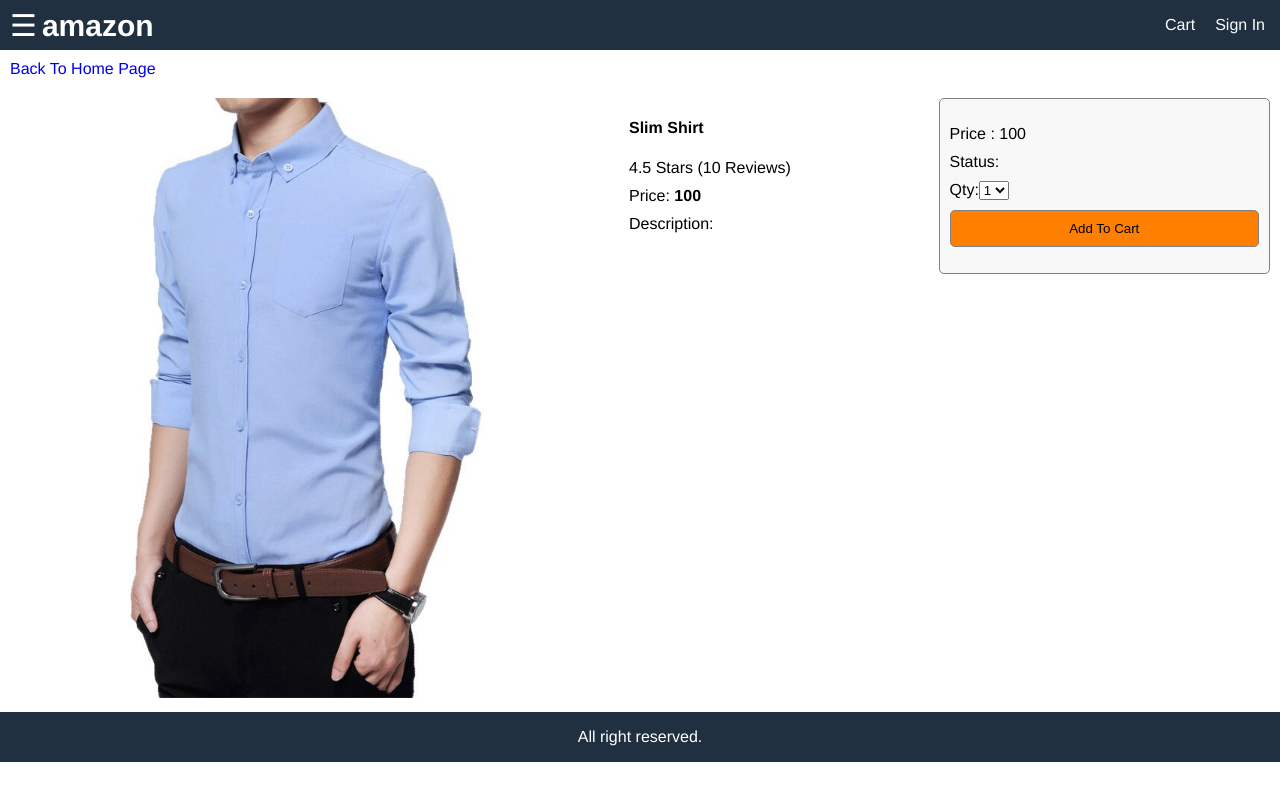
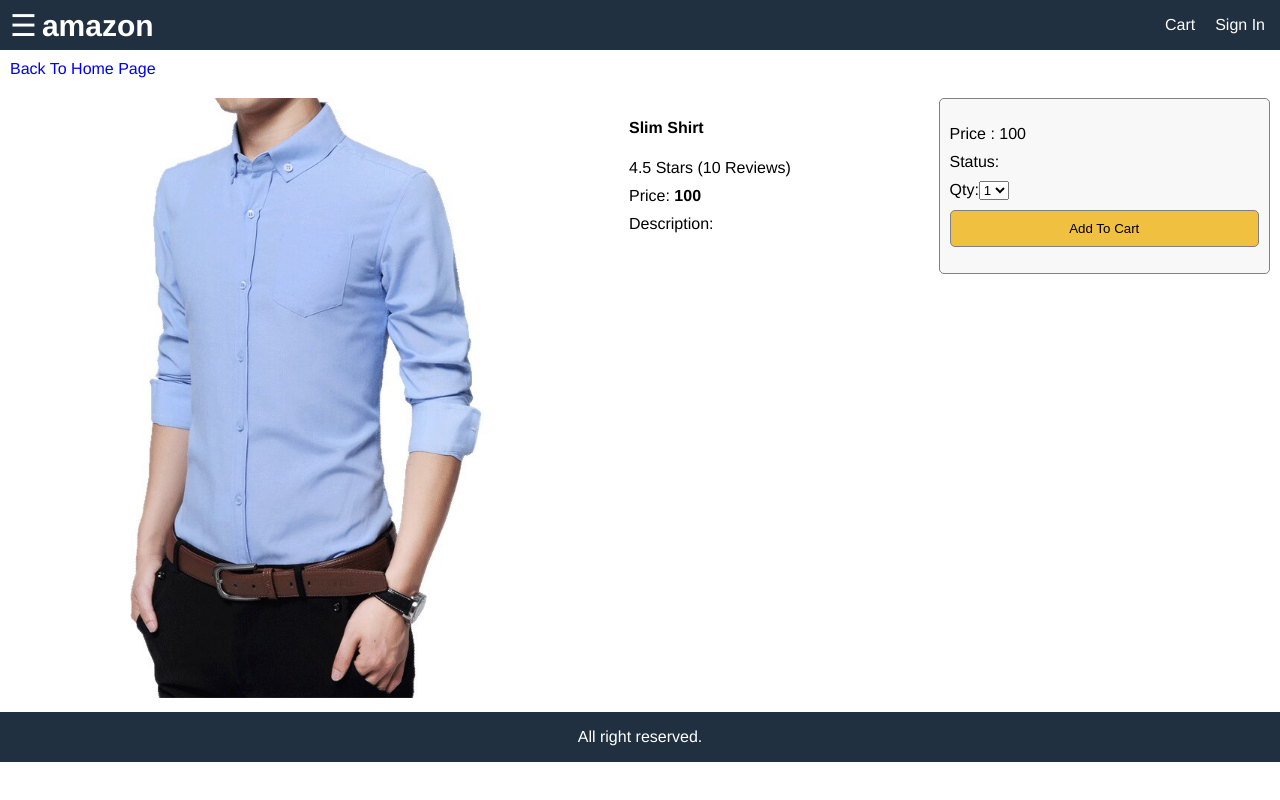
Before and after one commit to piyushjha97/React-Ecom-Frontend, a React (Create React App) app: page /product/1 in a window 1280 px wide. Built offline with nearby package versions, Linux system fonts and the light colour scheme.

Commit message:
button css and padding to details section

```diff
--- a/src/index.css
+++ b/src/index.css
@@ -187,10 +187,13 @@ a:hover{
 
 }
 button{
-  background-color: #ff8000;
+  background-color: #f0c040;
   padding: 1rem;
   border:.1rem #808080 solid;
   cursor: pointer;
   border-radius: 0.5rem 0.5rem 0.5rem 0.5rem;
 
 }
+.button:hover{
+  border: .1rem #404080 solid;
+}
```
